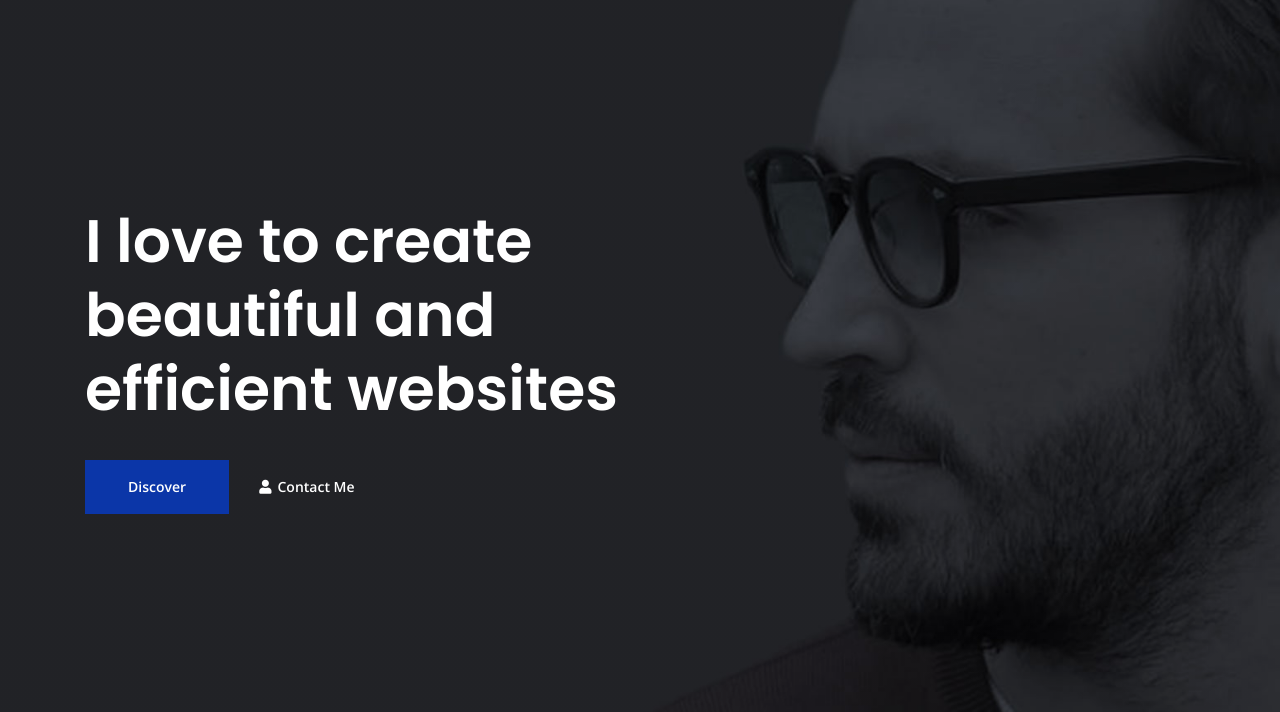
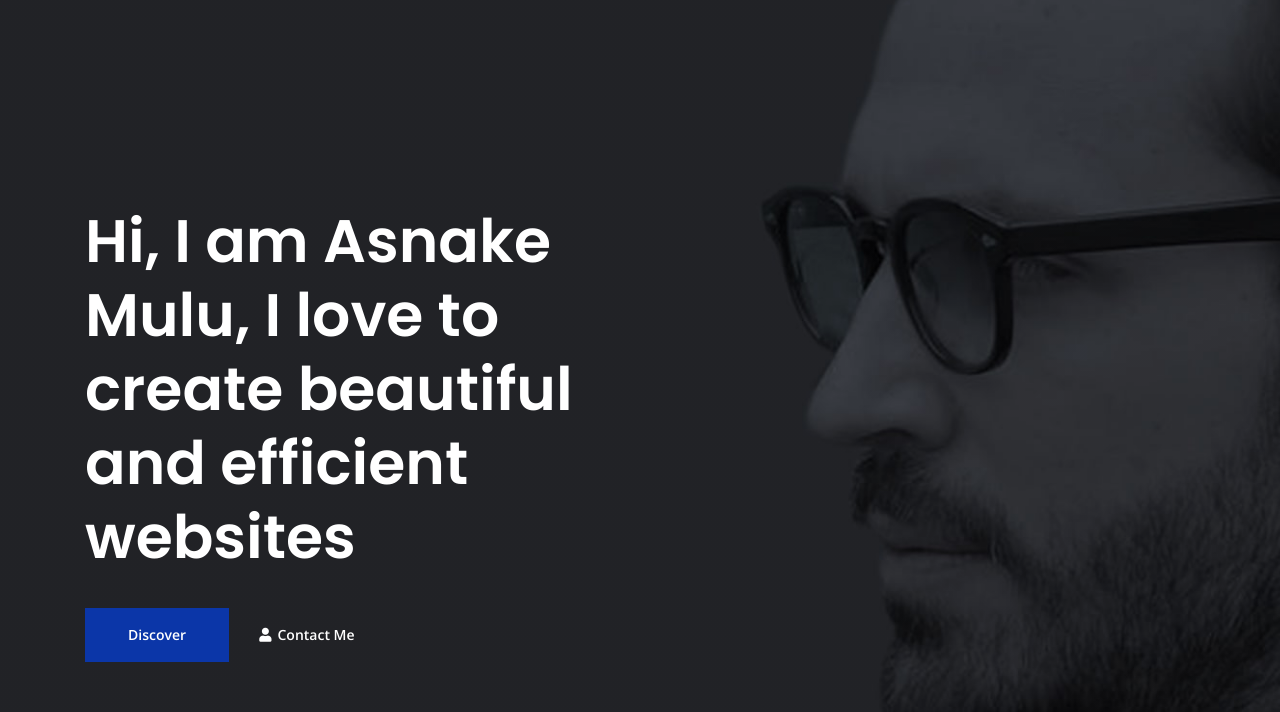
Before and after one commit to AsnakeMulu/AsnakeMulu.github.io, a plain HTML site: page index.html in a window 1280 px wide. Shown: the part 88-800 px from the top of the page. Drawn offline with nearby package versions, Linux system fonts and the light colour scheme.

Commit message:
change on index file

```diff
--- a/index.html
+++ b/index.html
@@ -18,7 +18,7 @@
 	<meta name="twitter:card" content="summary_large_image"> <!-- to have large image post format in Twitter -->
 
     <!-- Webpage Title -->
-    <title>Mark Webpage Title</title>
+    <title>Asnake Mulu</title>
 
     <!-- Styles -->
     <link rel="preconnect" href="https://fonts.gstatic.com">
@@ -97,7 +97,7 @@
             <div class="row">
                 <div class="col-lg-6">
                     <div class="text-container">
-                        <h1 class="h1-large">I love to create beautiful and efficient websites</h1>
+                        <h1 class="h1-large">Hi, I am Asnake Mulu, I love to create beautiful and efficient websites</h1>
                         <a class="btn-solid-lg page-scroll" href="#about">Discover</a>
                         <a class="btn-outline-lg page-scroll" href="#contact"><i class="fas fa-user"></i>Contact Me</a>
                     </div> <!-- end of text-container -->
```
Also changed, not shown: privacy.html (+1 -1 lines).
